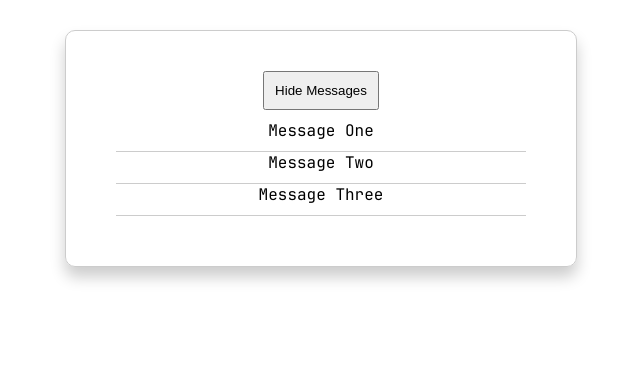
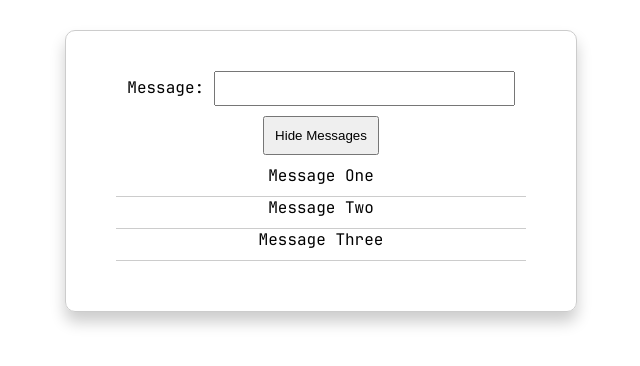
Before and after one commit to JasonWu73/es, a React (Vite) app in the folder vite-react/: page / in a window 1280 px wide. Shown: the top 366 px of the page, without its empty margins (319-959 px from the left). Built offline with nearby package versions, Linux system fonts and the light colour scheme.

Commit message:
Message filter component

```diff
--- a/vite-react/src/App.tsx
+++ b/vite-react/src/App.tsx
@@ -1,11 +1,24 @@
 import React from 'react';
 import './App.scss';
-import ToggleMsg from './components/toggle-message/ToggleMsg';
+import ToggleMessages from './components/toggle-message/ToggleMessages';
+import MessageFinder from './components/message-finder/MessageFinder';
+
+const MESSAGES = ['Message One', 'Message Two', 'Message Three'];
 
 export default function App() {
+  const [filteredMessages, setFilteredMessages] = React.useState(MESSAGES);
+
+  function handleFind(filterMessage: string) {
+    const filteredMessages = MESSAGES.filter(message => {
+      return message.toLowerCase().includes(filterMessage.toLowerCase());
+    });
+    setFilteredMessages(filteredMessages);
+  }
+
   return (
     <div className="app">
-      <ToggleMsg/>
+      <MessageFinder onFind={handleFind}/>
+      <ToggleMessages items={filteredMessages}/>
     </div>
   );
 }
--- /dev/null
+++ b/vite-react/src/components/message-finder/MessageFinder.module.scss
@@ -0,0 +1,12 @@
+.finder {
+  margin-bottom: 1rem;
+
+  label {
+    width: 30%;
+
+    input {
+      width: 70%;
+      padding: 0.8rem 1.2rem;
+    }
+  }
+}
--- /dev/null
+++ b/vite-react/src/components/message-finder/MessageFinder.tsx
@@ -0,0 +1,23 @@
+import React from 'react';
+import classes from './MessageFinder.module.scss';
+
+export default function MessageFinder({ onFind }: {
+  onFind: (filterMessage: string) => void
+}) {
+  const [filterMessage, setFilterMessage] = React.useState('');
+
+  function handleChange(event: React.ChangeEvent<HTMLInputElement>) {
+    const enteredMessage = event.target.value.trim();
+    setFilterMessage(enteredMessage);
+    onFind(enteredMessage);
+  }
+
+  return (
+    <form className={classes.finder}>
+      <label>
+        Message: {' '}
+        <input type="search" value={filterMessage} onChange={handleChange}/>
+      </label>
+    </form>
+  );
+};
--- a/vite-react/src/components/toggle-message/ToggleMsg.tsx
+++ b/vite-react/src/components/toggle-message/ToggleMessages.tsx
@@ -3,14 +3,12 @@ import Button from '../ui/Button';
 import classes from './ToggleMsg.module.scss';
 import MessageList from './MessageList';
 
-const MESSAGES = ['Message One', 'Message Two', 'Message Three'];
-
-export default class ToggleMsg extends React.Component<
-  void,
+export default class ToggleMessages extends React.Component<
+  Props,
   { showMessages: boolean }
 > {
-  constructor() {
-    super();
+  constructor(props: Props) {
+    super(props);
     this.state = {
       showMessages: true
     };
@@ -24,7 +22,7 @@ export default class ToggleMsg extends React.Component<
         >
           {`${this.state.showMessages ? 'Hide' : 'Show'} Messages`}
         </Button>
-        {this.state.showMessages && <MessageList items={MESSAGES}/>}
+        {this.state.showMessages && <MessageList items={this.props.items}/>}
       </div>
     );
   }
@@ -39,8 +37,12 @@ export default class ToggleMsg extends React.Component<
   };
 }
 
+interface Props {
+  items: string[];
+}
+
 /*
-export default function ToggleMsg() {
+export default function ToggleMessages() {
   const messages = React.useMemo(
     () => ['Message One', 'Message Two', 'Message Three'],
     []
```
